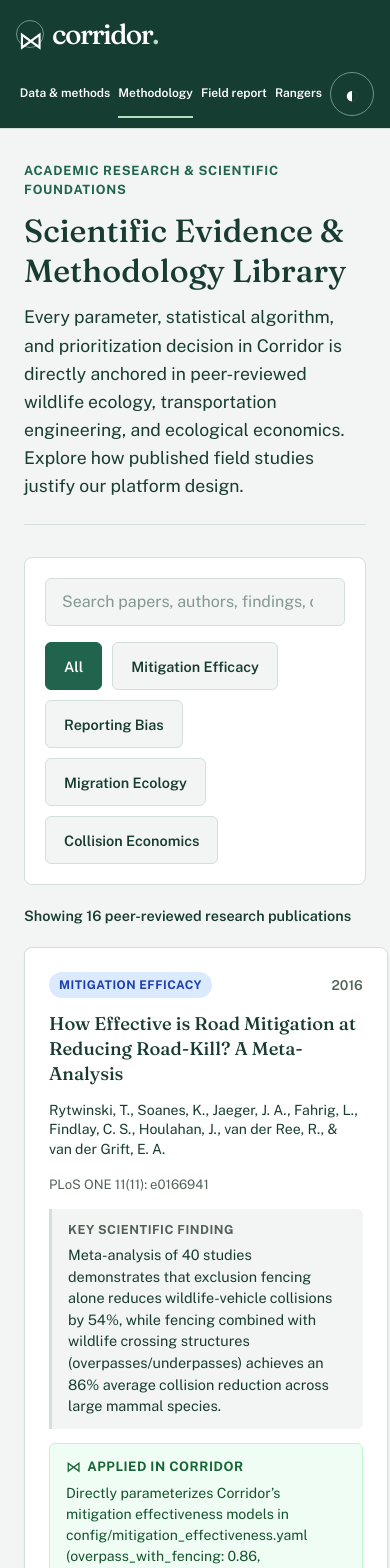
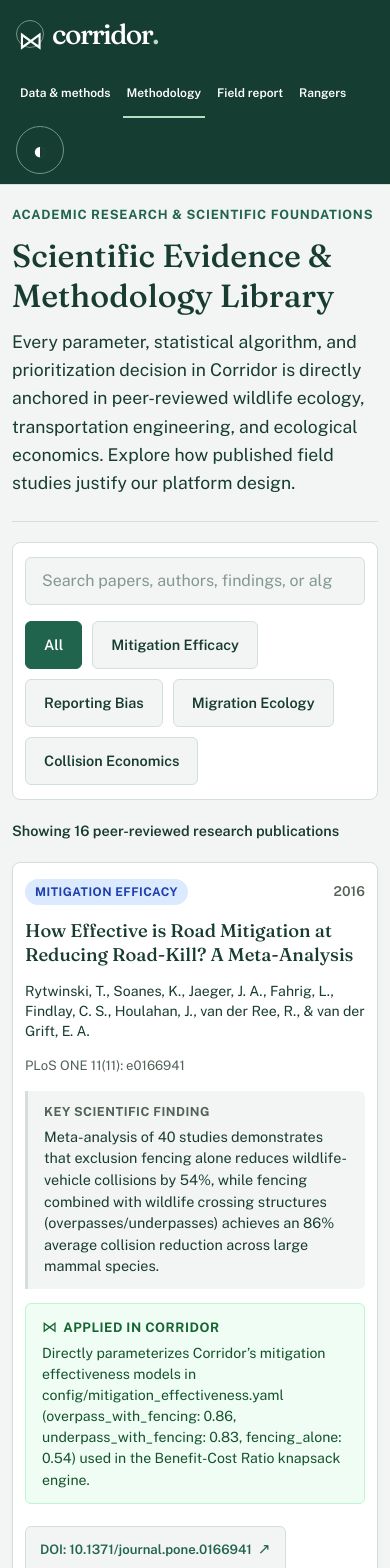
Before and after one commit to calelamb/corridor, a SvelteKit app in the folder web/: page /methodology in a window 390 px wide. Shown: the top 1568 px of the page. Built offline with nearby package versions, Linux system fonts and the light colour scheme.

Commit message:
fix(ui): eliminate 320px layout leaks and enforce 48px touch targets across routes

```diff
--- a/web/src/lib/components/DriverSafetyModal.svelte
+++ b/web/src/lib/components/DriverSafetyModal.svelte
@@ -132,12 +132,12 @@
 
 	.btn-acknowledge {
 		min-height: 52px;
-		min-width: 260px;
+		min-width: 0;
 		width: 100%;
 		max-width: 380px;
 		padding: 14px 24px;
 		background: var(--accent, #21644d);
-		color: #ffffff;
+		color: var(--accent-ink, #ffffff);
 		border: 2px solid transparent;
 		border-radius: 12px;
 		font-size: 1.1rem;
@@ -164,4 +164,10 @@
 	.btn-acknowledge:active {
 		transform: scale(0.98);
 	}
+
+	@media (max-width: 480px) {
+		.safety-dialog {
+			padding: 24px 16px;
+		}
+	}
 </style>
--- a/web/src/lib/evidence/EvidenceCard.svelte
+++ b/web/src/lib/evidence/EvidenceCard.svelte
@@ -70,6 +70,7 @@
 		flex-direction: column;
 		gap: 14px;
 		box-shadow: 0 2px 4px rgba(0, 0, 0, 0.04);
+		min-width: 0;
 		transition:
 			border-color 0.15s,
 			box-shadow 0.15s;
@@ -132,6 +133,8 @@
 		line-height: 1.35;
 		margin: 0;
 		color: var(--ink, #0f172a);
+		word-break: break-word;
+		overflow-wrap: anywhere;
 	}
 
 	.paper-authors {
@@ -246,6 +249,8 @@
 		align-items: center;
 		gap: 6px;
 		min-height: 48px;
+		max-width: 100%;
+		box-sizing: border-box;
 		padding: 8px 14px;
 		font-size: 0.82rem;
 		font-weight: 600;
@@ -254,6 +259,14 @@
 		border: 1px solid var(--line, #cbd5e1);
 		border-radius: 6px;
 		background: var(--surface, #f8fafc);
+		word-break: break-word;
+		overflow-wrap: anywhere;
+	}
+
+	.doi-link span:first-child {
+		word-break: break-all;
+		overflow-wrap: anywhere;
+		min-width: 0;
 	}
 
 	.doi-link:hover,
@@ -265,5 +278,18 @@
 
 	.arrow {
 		font-size: 0.95rem;
+		flex-shrink: 0;
+	}
+
+	@media (max-width: 640px) {
+		.evidence-card {
+			padding: 16px 12px;
+		}
+	}
+
+	@media (max-width: 375px) {
+		.evidence-card {
+			padding: 14px 8px;
+		}
 	}
 </style>
--- a/web/src/lib/evidence/EvidenceLibrary.svelte
+++ b/web/src/lib/evidence/EvidenceLibrary.svelte
@@ -197,8 +197,21 @@
 	}
 
 	@media (max-width: 640px) {
+		.library-toolbar {
+			padding: 14px 12px;
+		}
 		.papers-grid {
-			grid-template-columns: 1fr;
+			grid-template-columns: minmax(0, 1fr);
+		}
+	}
+
+	@media (max-width: 375px) {
+		.library-toolbar {
+			padding: 12px 8px;
+			gap: 12px;
+		}
+		.papers-grid {
+			gap: 14px;
 		}
 	}
 
--- a/web/src/lib/explore/Timeline.svelte
+++ b/web/src/lib/explore/Timeline.svelte
@@ -125,7 +125,7 @@
 	}
 	button,
 	select {
-		min-height: 40px;
+		min-height: 48px;
 		background: var(--surface);
 		border: 1px solid var(--line);
 		border-radius: 7px;
@@ -144,7 +144,7 @@
 	}
 	.bars button {
 		flex: 1;
-		min-width: 44px;
+		min-width: 48px;
 		background: transparent;
 		border: 0;
 		display: flex;
--- a/web/src/lib/predict/PredictionPanel.svelte
+++ b/web/src/lib/predict/PredictionPanel.svelte
@@ -258,7 +258,7 @@
 		padding: 13px 8px;
 		font-size: 0.875rem;
 		font-weight: 600;
-		min-height: 44px;
+		min-height: 48px;
 	}
 	.run:disabled {
 		opacity: 0.65;
@@ -279,7 +279,7 @@
 	.back-to-map {
 		display: flex;
 		align-items: center;
-		min-height: 44px;
+		min-height: 48px;
 		margin-top: 12px;
 		color: var(--model-ink);
 		font-weight: 600;
@@ -377,7 +377,9 @@
 	}
 	summary {
 		cursor: pointer;
-		min-height: 36px;
+		min-height: 48px;
+		display: flex;
+		align-items: center;
 	}
 	code {
 		display: block;
--- a/web/src/routes/methodology/+page.svelte
+++ b/web/src/routes/methodology/+page.svelte
@@ -46,6 +46,7 @@
 		display: flex;
 		flex-direction: column;
 		gap: 32px;
+		min-width: 0;
 	}
 
 	.methodology-header {
@@ -54,6 +55,7 @@
 		gap: 12px;
 		border-bottom: 1px solid var(--line, #e2e8f0);
 		padding-bottom: 24px;
+		min-width: 0;
 	}
 
 	.eyebrow {
@@ -70,6 +72,7 @@
 		color: var(--ink, #0f172a);
 		margin: 0;
 		line-height: 1.25;
+		word-break: break-word;
 	}
 
 	.lead {
@@ -83,5 +86,23 @@
 	.library-section {
 		display: flex;
 		flex-direction: column;
+		min-width: 0;
+	}
+
+	@media (max-width: 640px) {
+		.methodology-container {
+			padding: 20px 12px 48px;
+			gap: 20px;
+		}
+	}
+
+	@media (max-width: 375px) {
+		.methodology-container {
+			padding: 16px 8px 40px;
+			gap: 16px;
+		}
+		h1 {
+			font-size: 1.65rem;
+		}
 	}
 </style>
--- a/web/src/routes/report/+page.svelte
+++ b/web/src/routes/report/+page.svelte
@@ -596,7 +596,7 @@
 		min-width: 100px;
 		padding: 8px 16px;
 		background: var(--accent, #21644d);
-		color: #ffffff;
+		color: var(--accent-ink, #ffffff);
 		border: none;
 		border-radius: 24px;
 		font-size: 0.9rem;
@@ -681,7 +681,7 @@
 		width: 28px;
 		height: 28px;
 		background: var(--accent, #21644d);
-		color: #ffffff;
+		color: var(--accent-ink, #ffffff);
 		border-radius: 50%;
 		font-size: 0.9rem;
 		font-weight: 700;
@@ -734,7 +734,7 @@
 	.species-chip.active {
 		border-color: var(--accent, #21644d);
 		background: var(--accent, #21644d);
-		color: #ffffff;
+		color: var(--accent-ink, #ffffff);
 		box-shadow: 0 4px 10px rgba(0, 0, 0, 0.15);
 	}
 
@@ -873,13 +873,15 @@
 
 	.confidence-chips {
 		display: flex;
+		flex-wrap: wrap;
 		gap: 10px;
 		margin-top: 6px;
 	}
 
 	.confidence-chip {
 		min-height: 48px;
-		min-width: 100px;
+		min-width: 80px;
+		flex: 1 1 80px;
 		padding: 8px 16px;
 		border: 1px solid var(--line, #d5dfd9);
 		border-radius: 8px;
@@ -889,12 +891,16 @@
 		font-weight: 600;
 		text-transform: capitalize;
 		cursor: pointer;
+		display: inline-flex;
+		align-items: center;
+		justify-content: center;
+		text-align: center;
 	}
 
 	.confidence-chip.active {
 		border-color: var(--accent, #21644d);
 		background: var(--accent, #21644d);
-		color: #ffffff;
+		color: var(--accent-ink, #ffffff);
 	}
 
 	.field-label {
@@ -938,7 +944,7 @@
 		min-height: 58px;
 		padding: 16px 28px;
 		background: var(--accent, #21644d);
-		color: #ffffff;
+		color: var(--accent-ink, #ffffff);
 		border: none;
 		border-radius: 14px;
 		font-size: 1.25rem;
@@ -978,4 +984,23 @@
 		font-size: 1.3rem;
 		line-height: 1;
 	}
+
+	@media (max-width: 640px) {
+		.form-section {
+			padding: 16px 12px;
+		}
+	}
+
+	@media (max-width: 480px) {
+		.report-container {
+			padding: 16px 12px 64px;
+		}
+		.btn-photo {
+			min-width: 0;
+			width: 100%;
+		}
+		.btn-sync {
+			min-width: 80px;
+		}
+	}
 </style>
--- a/web/src/styles/global.css
+++ b/web/src/styles/global.css
@@ -152,7 +152,10 @@ nav {
 nav a {
 	display: inline-flex;
 	align-items: center;
+	justify-content: center;
 	min-height: 48px;
+	min-width: 48px;
+	padding: 0 4px;
 	font-size: 0.875rem;
 	font-weight: 600;
 }
@@ -641,8 +644,8 @@ nav a {
 		display: none;
 	}
 	.site-header .theme-button {
-		min-width: 44px;
-		min-height: 44px;
+		min-width: 48px;
+		min-height: 48px;
 	}
 }
 
@@ -671,7 +674,7 @@ nav a {
 	}
 	.site-header .theme-button {
 		font-size: 20px;
-		min-width: 40px;
-		min-height: 40px;
+		min-width: 48px;
+		min-height: 48px;
 	}
 }
```
Also changed, not shown: web/src/lib/explore/workbench.css, 1 other file (tests, documents, lock files or other folders).
